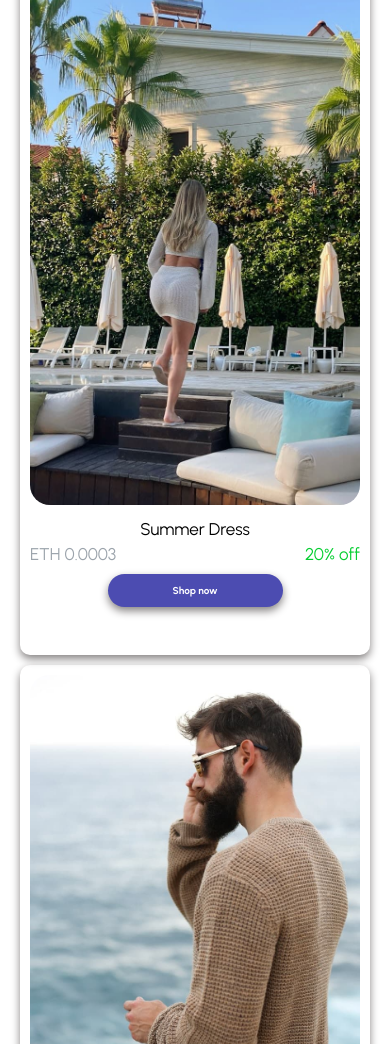
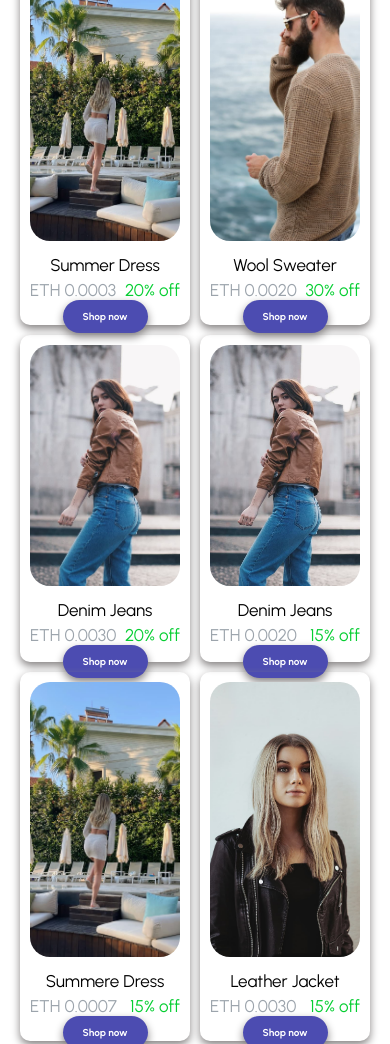
Before and after one commit to Eguonor28/Ecommerce-landing-page, a plain HTML site: page index.html in a window 390 px wide. Shown: the part 634-1678 px from the top of the page. Drawn offline with Linux system fonts and the light colour scheme; a web font is replaced by a local one.

Commit message:
removed button margin and added grid template tp media query.

```diff
--- a/style.css
+++ b/style.css
@@ -212,10 +212,8 @@ h2 {
     }
     .main_products {
       justify-content: center;
+      grid-template-columns: repeat(auto-fit, minmax(150px, 1fr));
       margin: 0 auto;
-    }
-    .shop_now {
-      margin-top: 10px;
     }
   }
 }
```
